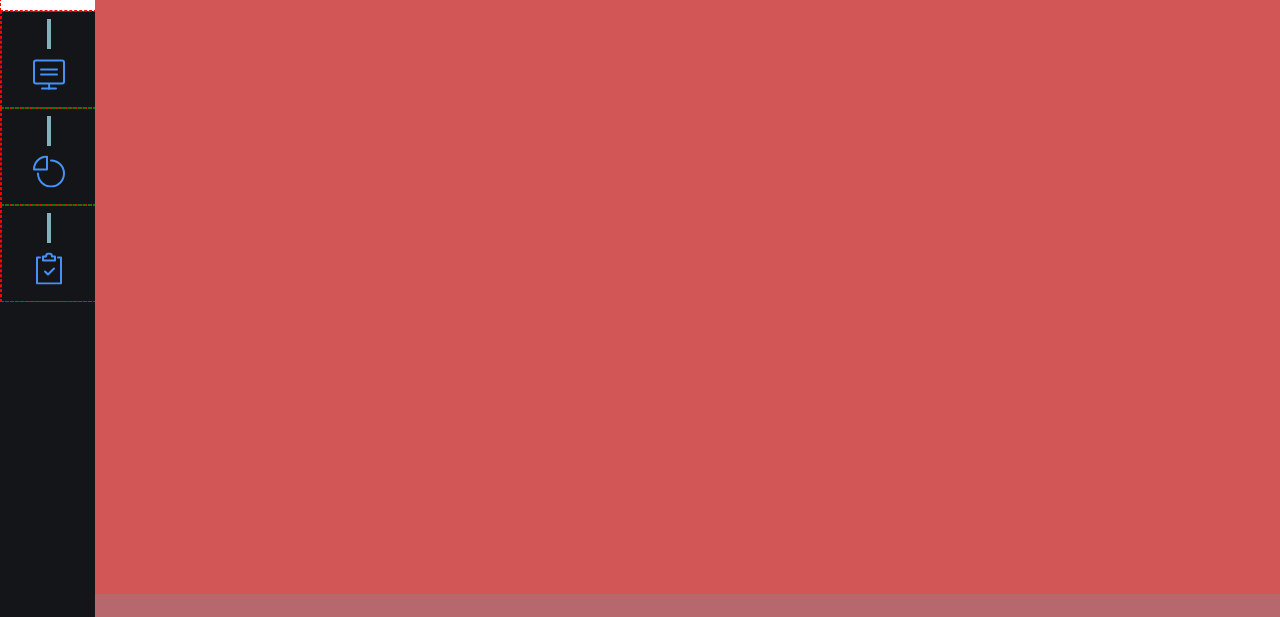
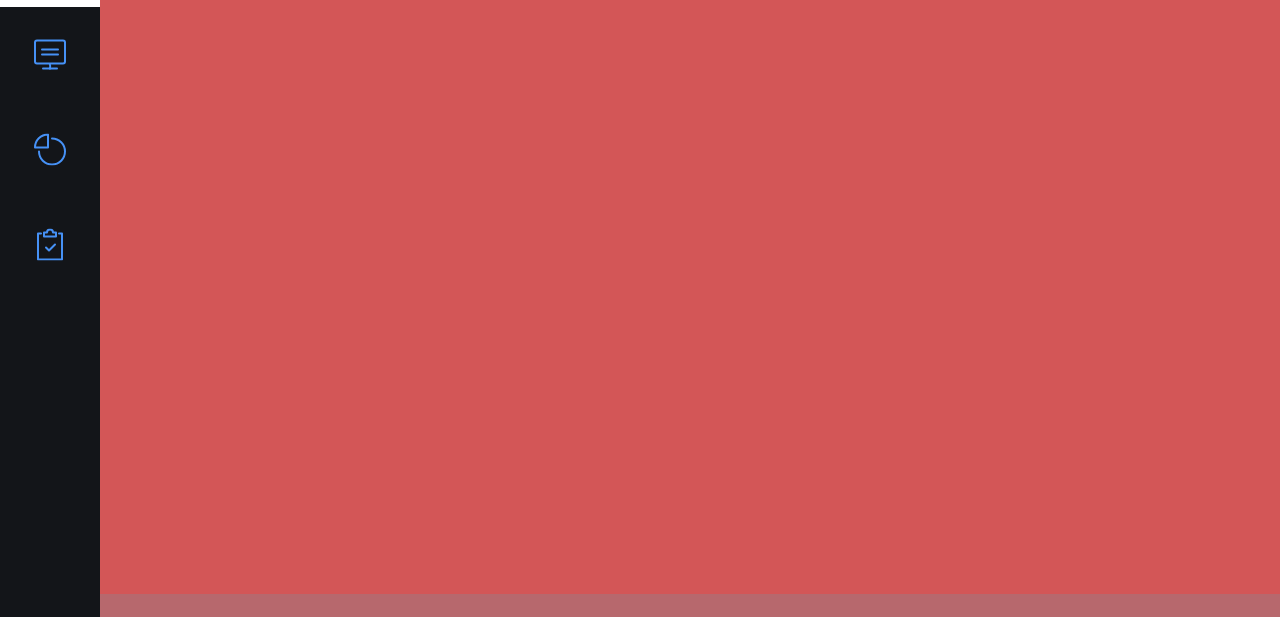
Before and after one commit to sgouros/planner_design, a plain HTML site: page index.html in a window 1280 px wide. Shown: the part 183-800 px from the top of the page. Drawn offline with Linux system fonts and the light colour scheme.

Commit message:
by George Sgouros

```diff
--- a/index.html
+++ b/index.html
@@ -55,7 +55,7 @@
     <ul>
 
       <li>
-        <a>
+        <a href="#input">
           <svg id="input-icon" class="svg-left-nav-icon" viewBox="0 0 32 32 ">
             <polyline class="animated slow" points="19,27 19,19 27,19 " ></polyline>
             <polyline class="animated fast" points="31,15 31,1 1,1, 1,31 15,31 " ></polyline>
@@ -63,6 +63,7 @@
           </svg>
           <span>input</span>
         </a>
+
       </li>
 
       <li class="selected">
--- a/my_styles.sass
+++ b/my_styles.sass
@@ -49,9 +49,10 @@ header
   background: $nav-item-background-color
   color: $nav-item-text-color
   flex-grow: 1
-  max-width: 95px
+  max-width: 100px
   min-width: 70px
   font-size: 0.76rem
+
   ul
     display: flex
     flex-direction: column
@@ -60,14 +61,15 @@ header
     padding: 0
     li
       display: flex
-      flex-direction: row
+      flex-direction: column
+      justify-content: center
       align-items: center
-      justify-content: center
       margin: 0
       padding: 0
       height: 95px
-      width: 100%
-      border: 1px dashed red
+      width: calc(100%-10px)
+
+
       &.selected
         color: $nav-item-text-color-selected
         background-color: $nav-item-background-color-selected
@@ -77,25 +79,12 @@ header
         align-items: center
         justify-content: center
         text-decoration: none
-        border: 1px dashed green
         color: $nav-link-color-hover
-        width: 100%
+        flex-grow: 1
+        width:calc(100%)
         height: 100%
 
-      ::before
-        // border: 1px dashed yellow
-        // position: absolute
-        // display: flex
-        // float: left
-        content: ''
-        top: 0
-        right: 0px
-        height: 30px
-        width: 4px
-        background-color: #83b0b9
-        opacity: 1
-        // transition: opacity 0.2s
-        // pointer-events: none
+
 
 
 .main-aside-footer-section
```
Also changed, not shown: main_stylesheet.css, my_styles.css, 3 other files. Lines whose indentation alone changed are shown as unchanged.
